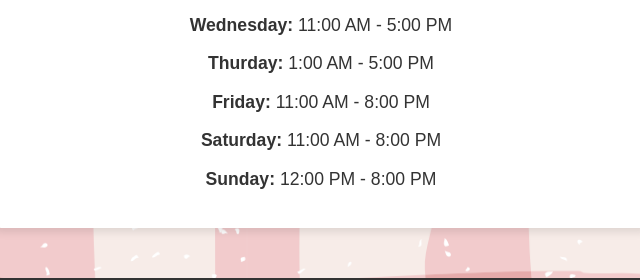
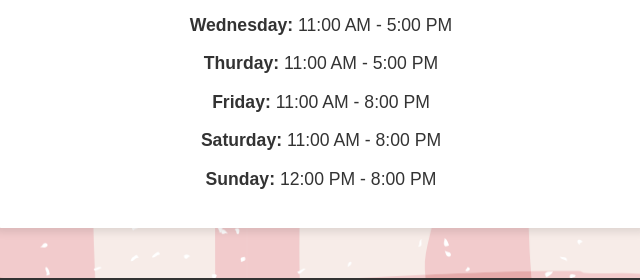
Before and after one commit to JollyCupTeaHouse/jollycupteahouse, a plain HTML site: page contact.html in a window 1280 px wide. Shown: the part 907-1187 px from the top of the page, 319-959 px from the left. Drawn offline with Linux system fonts and the light colour scheme.

Commit message:
Update contact.html

```diff
--- a/contact.html
+++ b/contact.html
@@ -49,7 +49,7 @@
         <p><strong>Monday:</strong> 11:00 AM - 8:00 PM</p>
         <p><strong>Tuesday:</strong> Closed</p>
         <p><strong>Wednesday:</strong> 11:00 AM - 5:00 PM</p>
-        <p><strong>Thurday:</strong> 1:00 AM - 5:00 PM</p>
+        <p><strong>Thurday:</strong> 11:00 AM - 5:00 PM</p>
         <p><strong>Friday:</strong> 11:00 AM - 8:00 PM</p>
         <p><strong>Saturday:</strong> 11:00 AM - 8:00 PM</p>
         <p><strong>Sunday:</strong> 12:00 PM - 8:00 PM</p>
```
